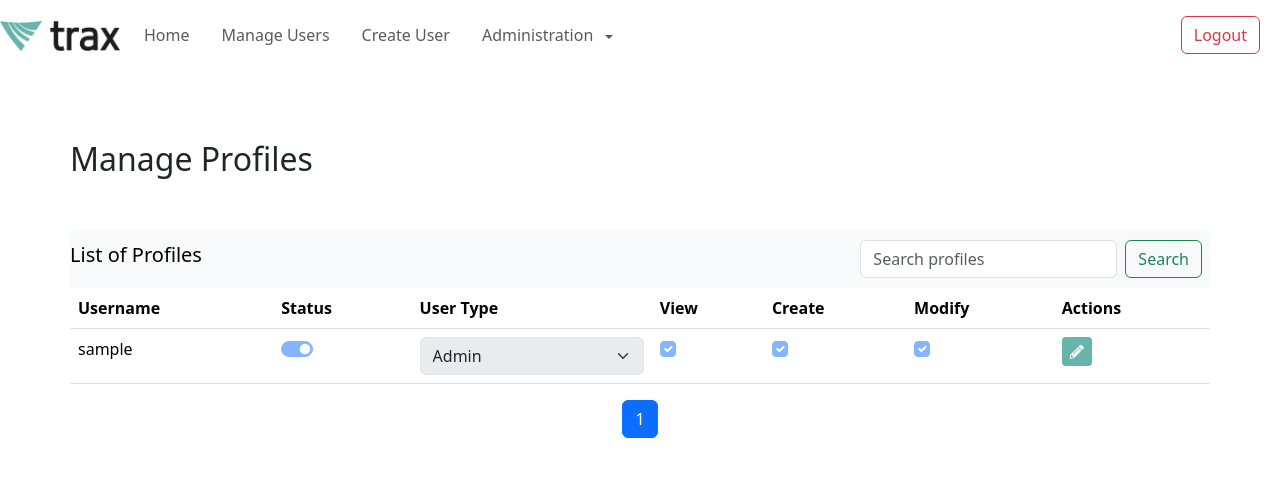
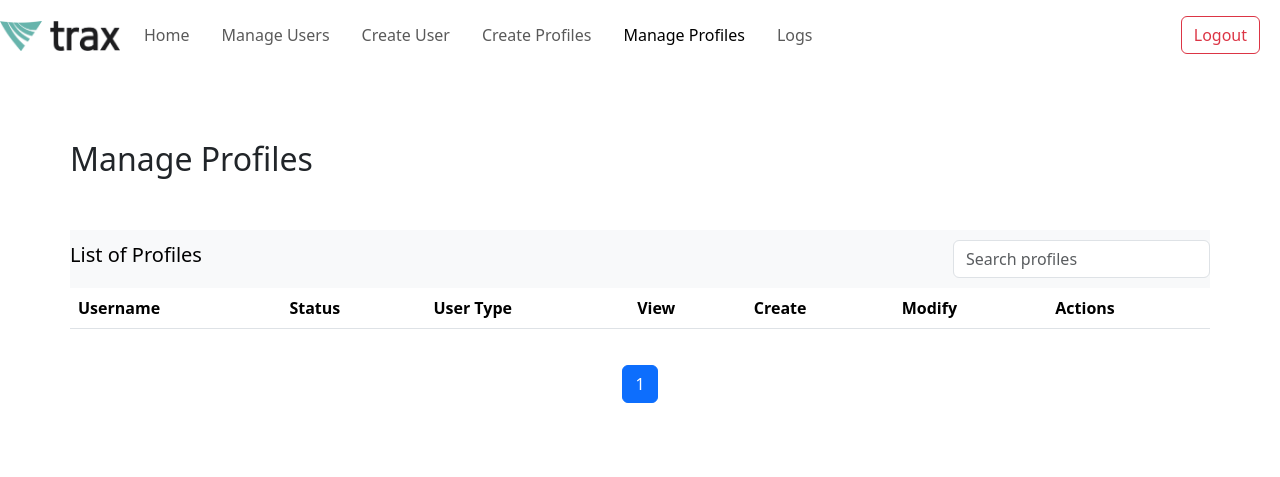
Before and after one commit to sanashii/proftpd_flask, a Flask app: page /manage_profiles in a window 1280 px wide. Shown: the top 477 px of the page. Run offline with Flask 3, Linux system fonts and the light colour scheme; the visitor is signed in with stand-in values (Sample User, id 1); tables that the repository leaves empty hold one stand-in row (values such as "Sample post"); lists and menus that the app fills with data are empty; some libraries are stand-ins or nearby versions.

Commit message:
feat: finished the manage & create profiles pages [WORKING]

```diff
--- a/app.py
+++ b/app.py
@@ -274,26 +274,33 @@ def manage_profiles():
                          pagination=pagination)
 
 
-@app.route('/update_profile/<string:username>', methods=['POST'])
+@app.route('/api/profiles')
+@modify_required
 @admin_required
-@modify_required
-def update_profile(username):
-    profile = TraxUser.query.get_or_404(username)
-    try:
-        data = request.get_json()
+def get_profiles():
+    page = request.args.get('page', 1, type=int)
+    per_page = 10
+    search = request.args.get('search', '')
 
-        # Update profile attributes
-        profile.is_enabled = data.get('is_enabled', profile.is_enabled)
-        profile.user_type = data.get('user_type', profile.user_type)
-        profile.can_view = data.get('can_view', profile.can_view)
-        profile.can_create = data.get('can_create', profile.can_create)
-        profile.can_modify = data.get('can_modify', profile.can_modify)
+    query = TraxUser.query
+    if search:
+        query = query.filter(TraxUser.username.ilike(f'%{search}%'))
 
-        db.session.commit()
-        return jsonify({'success': True})
-    except Exception as e:
-        db.session.rollback()
-        return jsonify({'success': False, 'error': str(e)})
+    pagination = query.paginate(page=page, per_page=per_page, error_out=False)
+
+    return jsonify({
+        'data': [{
+            'username': p.username,
+            'is_enabled': p.is_enabled,
+            'user_type': p.user_type,
+            'can_view': p.can_view,
+            'can_create': p.can_create,
+            'can_modify': p.can_modify
+        } for p in pagination.items],
+        'total': pagination.total,
+        'pages': pagination.pages,
+        'current_page': pagination.page
+    })
 
 
 # manage user component
--- a/static/scripts.js
+++ b/static/scripts.js
@@ -189,6 +189,166 @@ $(document).ready(function() {
                 console.error('Error deleting user:', error);
             }
         });
+    });
+
+    // Managing profiles
+    let table = $('#profilesTable').DataTable({
+            serverSide: true,
+            ajax: {
+                url: '/api/profiles',
+                data: function(d) {
+                    d.page = (d.start / d.length) + 1;
+                    d.per_page = d.length;
+                    d.search = d.search.value;
+                }
+            },
+            processing: true,
+            pageLength: 10,
+        columns: [
+            { data: 'username' },
+            {
+                data: 'is_enabled',
+                render: function(data, type, row) {
+                    return `
+                        <div class="form-check form-switch">
+                            <input class="form-check-input status-toggle" type="checkbox"
+                                   ${data ? 'checked' : ''} disabled>
+                        </div>`;
+                }
+            },
+            {
+                data: 'user_type',
+                render: function(data, type, row) {
+                    return `
+                        <select class="form-select user-type" disabled>
+                            <option value="user" ${data === 'user' ? 'selected' : ''}>User</option>
+                            <option value="admin" ${data === 'admin' ? 'selected' : ''}>Admin</option>
+                        </select>`;
+                }
+            },
+            {
+                data: 'can_view',
+                render: function(data, type, row) {
+                    return `
+                        <div class="form-check">
+                            <input type="checkbox" class="form-check-input can-view"
+                                   ${data ? 'checked' : ''} disabled>
+                        </div>`;
+                }
+            },
+            {
+                data: 'can_create',
+                render: function(data, type, row) {
+                    return `
+                        <div class="form-check">
+                            <input type="checkbox" class="form-check-input can-create"
+                                   ${data ? 'checked' : ''} disabled>
+                        </div>`;
+                }
+            },
+            {
+                data: 'can_modify',
+                render: function(data, type, row) {
+                    return `
+                        <div class="form-check">
+                            <input type="checkbox" class="form-check-input can-modify"
+                                   ${data ? 'checked' : ''} disabled>
+                        </div>`;
+                }
+            },
+            {
+                data: null,
+                render: function(data, type, row) {
+                    return `
+                        <button class="btn btn-sm btn-primary edit-profile" data-username="${row.username}">
+                            <i class="fas fa-pencil-alt"></i>
+                        </button>
+                        <button class="btn btn-sm btn-success save-profile" style="display: none;">
+                            <i class="fas fa-save"></i>
+                        </button>
+                        <button class="btn btn-sm btn-danger cancel-edit" style="display: none;">
+                            <i class="fas fa-times"></i>
+                        </button>`;
+                }
+            }
+        ],
+        drawCallback: function(settings) {
+            // Update pagination UI
+            let api = this.api();
+            let info = api.page.info();
+
+            $('.pagination .page-item').removeClass('active');
+            $(`.pagination .page-item:eq(${info.page})`).addClass('active');
+        }
+    });
+
+    // Edit button handler
+    $('#profilesTable').on('click', '.edit-profile', function() {
+        const tr = $(this).closest('tr');
+        const row = table.row(tr);
+
+        tr.find('input, select').prop('disabled', false);
+        $(this).hide();
+        tr.find('.save-profile, .cancel-edit').show();
+
+        // Store original values
+        tr.data('original', {
+            is_enabled: tr.find('.status-toggle').prop('checked'),
+            user_type: tr.find('.user-type').val(),
+            can_view: tr.find('.can-view').prop('checked'),
+            can_create: tr.find('.can-create').prop('checked'),
+            can_modify: tr.find('.can-modify').prop('checked')
+        });
+    });
+
+    // Save button handler
+    $('#profilesTable').on('click', '.save-profile', function() {
+        const tr = $(this).closest('tr');
+        const row = table.row(tr);
+        const username = tr.find('.edit-profile').data('username');
+
+        const data = {
+            is_enabled: tr.find('.status-toggle').prop('checked'),
+            user_type: tr.find('.user-type').val(),
+            can_view: tr.find('.can-view').prop('checked'),
+            can_create: tr.find('.can-create').prop('checked'),
+            can_modify: tr.find('.can-modify').prop('checked')
+        };
+
+        $.ajax({
+            url: `/update_profile/${username}`,
+            method: 'POST',
+            contentType: 'application/json',
+            data: JSON.stringify(data),
+            success: function(response) {
+                if (response.success) {
+                    tr.find('input, select').prop('disabled', true);
+                    tr.find('.edit-profile').show();
+                    tr.find('.save-profile, .cancel-edit').hide();
+                    table.ajax.reload(null, false);
+                }
+            },
+            error: function(xhr, status, error) {
+                alert('Failed to update profile');
+                console.error(error);
+            }
+        });
+    });
+
+    // Cancel button handler
+    $('#profilesTable').on('click', '.cancel-edit', function() {
+        const tr = $(this).closest('tr');
+        const original = tr.data('original');
+
+        tr.find('.status-toggle').prop('checked', original.is_enabled);
+        tr.find('.user-type').val(original.user_type);
+        tr.find('.can-view').prop('checked', original.can_view);
+        tr.find('.can-create').prop('checked', original.can_create);
+        tr.find('.can-modify').prop('checked', original.can_modify);
+
+        tr.find('input, select').prop('disabled', true);
+        tr.find('.edit-profile').show();
+        tr.find('.save-profile, .cancel-edit').hide();
     });
 });
 
--- a/templates/components/manage_profiles_component.html
+++ b/templates/components/manage_profiles_component.html
@@ -7,15 +7,15 @@
 </head>
 <body data-show-modal="{{ show_modal if show_modal else '' }}">
     <div class="container">
-        <nav class="navbar navbar-light bg-light justify-content-between mt-4">
+        <nav class="navbar navbar-light bg-light justify-content-between mt-4" aria-label="Profile Navigation">
             <h4 class="navbar-brand">List of Profiles</h4>
-            <form class="form-inline d-flex align-items-center" method="GET">
-                <input class="form-control mr-sm-2" type="search" placeholder="Search profiles" name="search" value="{{ request.args.get('search', '') }}">
-                <button class="btn btn-outline-success ms-2 me-2 my-2 my-sm-0"" type="submit">Search</button>
-            </form>
+            <div class="form-inline d-flex align-items-center">
+                <input class="form-control mr-sm-2" type="search" id="profileSearch" placeholder="Search profiles">
+            </div>
         </nav>
 
-        <table class="table table-hover-sm">
+        <div class="table-responsive">
+            <table id="profilesTable" class="table table-hover">
                 <thead>
                     <tr>
                         <th>Username</th>
@@ -27,57 +27,8 @@
                         <th>Actions</th>
                     </tr>
                 </thead>
-            <tbody>
-                {% for profile in profiles %}
-                <tr id="row-{{ profile.username }}">
-                    <td>{{ profile.username }}</td>
-                    <td>
-                        <div class="form-check form-switch">
-                            <input class="form-check-input status-toggle" type="checkbox"
-                                   {% if profile.is_enabled %}checked{% endif %}
-                                   data-username="{{ profile.username }}"
-                                   disabled>
+            </table>
         </div>
-                    </td>
-                    <td>
-                        <select class="form-select user-type" disabled>
-                            <option value="user" {% if profile.user_type == 'user' %}selected{% endif %}>User</option>
-                            <option value="admin" {% if profile.user_type == 'admin' %}selected{% endif %}>Admin</option>
-                        </select>
-                    </td>
-                    <td>
-                        <div class="form-check">
-                            <input type="checkbox" class="form-check-input can-view"
-                                   {% if profile.can_view %}checked{% endif %} disabled>
-                        </div>
-                    </td>
-                    <td>
-                        <div class="form-check">
-                            <input type="checkbox" class="form-check-input can-create"
-                                   {% if profile.can_create %}checked{% endif %} disabled>
-                        </div>
-                    </td>
-                    <td>
-                        <div class="form-check">
-                            <input type="checkbox" class="form-check-input can-modify"
-                                   {% if profile.can_modify %}checked{% endif %} disabled>
-                        </div>
-                    </td>
-                    <td>
-                        <button class="btn btn-sm btn-primary edit-profile" data-username="{{ profile.username }}" style="display: inline-block;">
-                            <i class="fas fa-pencil-alt"></i>
-                        </button>
-                        <button class="btn btn-sm btn-success save-profile" data-username="{{ profile.username }}" style="display: none;">
-                            <i class="fas fa-save"></i>
-                        </button>
-                        <button class="btn btn-sm btn-danger cancel-edit" data-username="{{ profile.username }}" style="display: none;">
-                            <i class="fas fa-times"></i>
-                        </button>
-                    </td>
-                </tr>
-                {% endfor %}
-            </tbody>
-        </table>
 
         <!-- Pagination -->
         <nav aria-label="Profile pages" class="d-flex justify-content-center">
--- a/templates/index.html
+++ b/templates/index.html
@@ -10,6 +10,14 @@
     <link rel="stylesheet" href="{{ url_for('static', filename='home.css') }}">
     <link rel="stylesheet" href="{{ url_for('static', filename='manage-user.css') }}">
     <link rel="stylesheet" href="{{ url_for('static', filename='create-user.css') }}">
+
+    <!-- DataTables -->
+    <link rel="stylesheet" type="text/css" href="https://cdn.datatables.net/1.11.5/css/dataTables.bootstrap5.min.css">
+    <link rel="stylesheet" type="text/css" href="https://cdn.datatables.net/buttons/2.2.2/css/buttons.bootstrap5.min.css">
+
+    <script src="https://cdn.datatables.net/1.11.5/js/jquery.dataTables.min.js"></script>
+    <script src="https://cdn.datatables.net/1.11.5/js/dataTables.bootstrap5.min.js"></script>
+
 
     <!-- jQuery -->
     <script src="https://code.jquery.com/jquery-3.7.1.min.js"></script>
@@ -38,16 +46,9 @@
           {% if session.get('user_type') == 'admin' %}
               <a class="nav-item nav-link me-3 {% if request.endpoint == 'manage_user' %}active{% endif %}">Manage Users</a>
               <a href="{{ url_for('create_user') }}" class="nav-item nav-link me-3 {% if request.endpoint == 'create_user' %}active{% endif %}">Create User</a>
-              <div class="nav-item dropdown">
-                  <button class="btn nav-link dropdown-toggle" type="button" id="adminDropdown" data-bs-toggle="dropdown" aria-expanded="false">
-                      Administration
-                  </button>
-                  <ul class="dropdown-menu" aria-labelledby="adminDropdown">
-                      <li><a class="dropdown-item {% if request.endpoint == 'create_profile' %}active{% endif %}" href="{{ url_for('create_profile') }}">Create Profiles</a></li>
-                      <li><a class="dropdown-item" href="{{ url_for('manage_profiles') }}">Manage Profiles</a></li>
-                      <li><a class="dropdown-item" href="#">Logs</a></li>
-                  </ul>
-              </div>
+              <a href="{{ url_for('create_profile') }}" class="nav-item nav-link me-3 {% if request.endpoint == 'create_profile' %}active{% endif %}">Create Profiles</a>
+              <a href="{{ url_for('manage_profiles') }}" class="nav-item nav-link me-3 {% if request.endpoint == 'manage_profiles' %}active{% endif %}">Manage Profiles</a>
+              <a href="#" class="nav-item nav-link me-3 {% if request.endpoint == 'logs' %}active{% endif %}">Logs</a>
           {% endif %}
       </div>
       </div>
```
Lines whose indentation alone changed are shown as unchanged.
